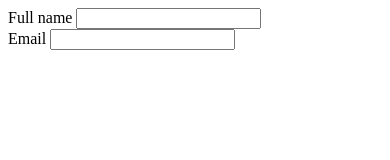
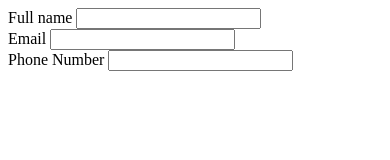
Before and after one commit to camden-chip/forms, a plain HTML site: page index.html in a window 390 px wide. Drawn offline with Linux system fonts and the light colour scheme.

Commit message:
add telephoneinput fields

```diff
--- a/index.html
+++ b/index.html
@@ -20,6 +20,10 @@
 <label for="email">Email</label>
 	<input type="email" id="email">
 	</div>
+	<div>
+<label for="phone">Phone Number</label>
+	<input type="tel" id="phone">
+	</div>
 </form>
 <!-- Main content goes here -->
 
```
